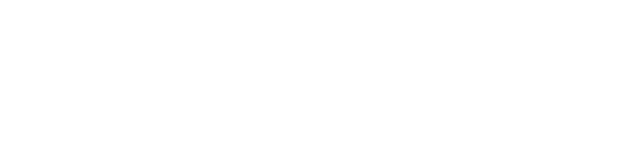
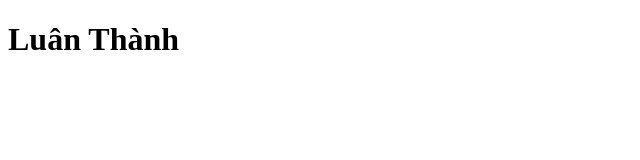
Before and after one commit to Luan-Thanh-17/Duan3, a plain HTML site: page index.html in a window 1280 px wide. Shown: the whole page, without its empty margins (0-640 px from the left). Drawn offline with Linux system fonts and the light colour scheme.

Commit message:
second commit

```diff
--- a/index.html
+++ b/index.html
@@ -6,6 +6,6 @@
     <title>Duan3</title>
 </head>
 <body>
-
+<h1> Luân Thành</h1>
 </body>
 </html>
```
